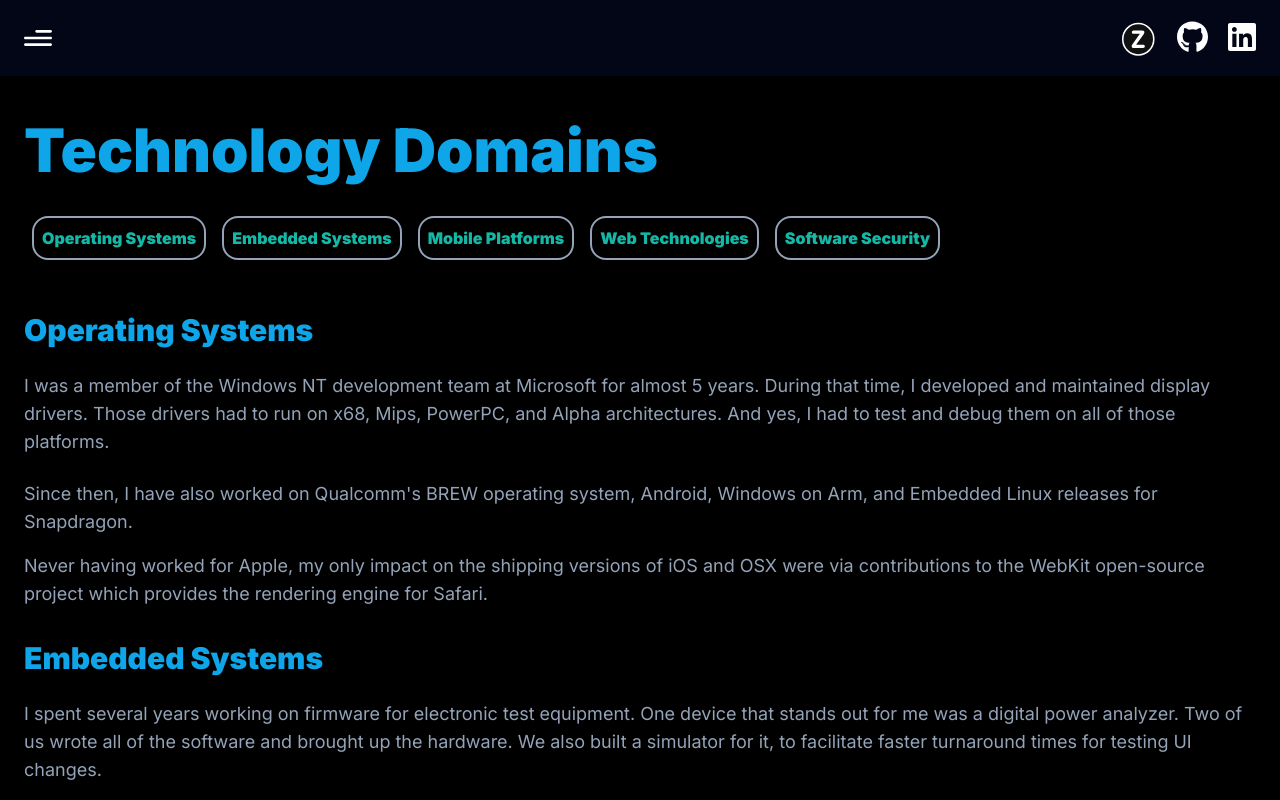
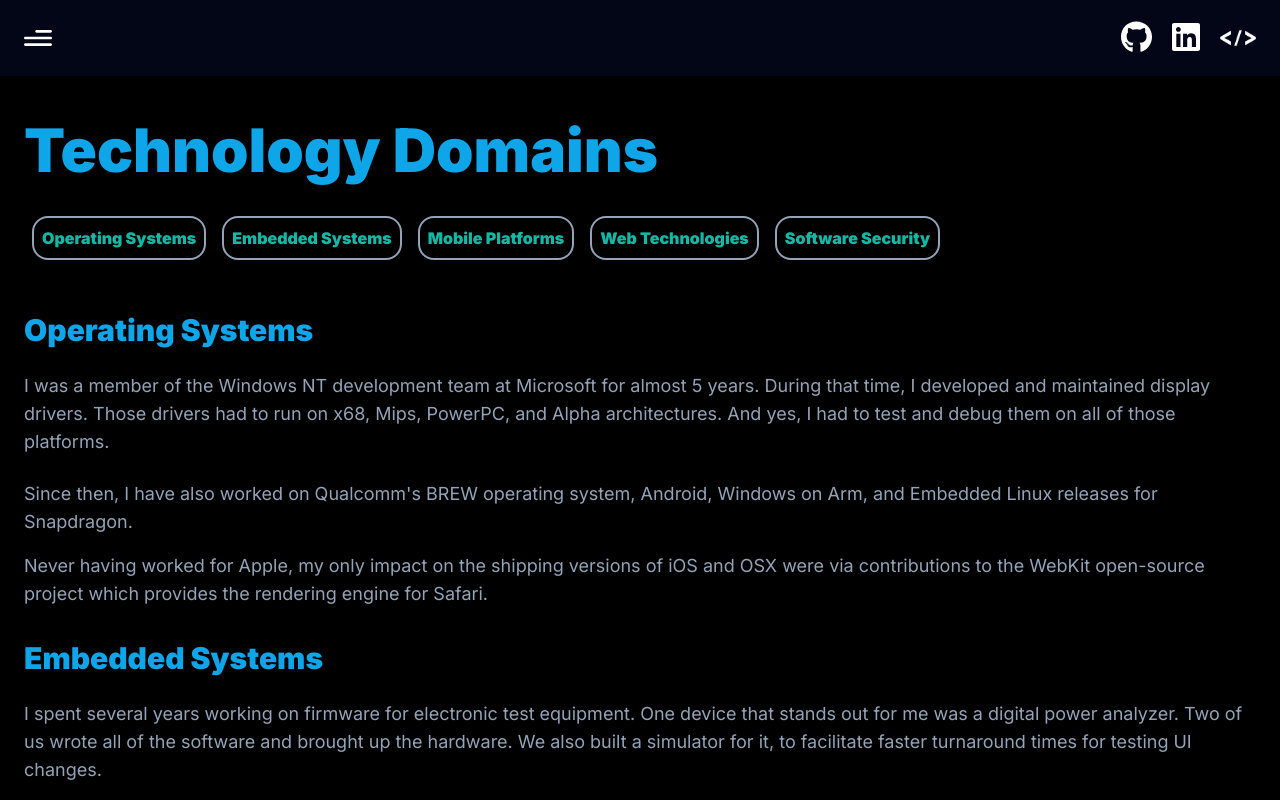
Before and after one commit to veryoddthomas/about, a Next.js app: page /domains in a window 1280 px wide. Shown: the top 800 px of the page. Built offline with nearby package versions, Linux system fonts and the light colour scheme; a web font is replaced by a local one.

Commit message:
Hide Z logo and add src link
Added a '</>' logo linking to the project source
for the website

```diff
--- a/app/assets/index.js
+++ b/app/assets/index.js
@@ -44,6 +44,7 @@
 import ucsd from "./ucsd.png";  // "./ucsd-seal.png"
 import valhalla from "./company/valhalla.png";
 import dod from "./dod.png";
+import src from "./src.png";
 
 
 export {
@@ -89,4 +90,5 @@
   ucsd,
   valhalla,
   dod,
+  src,
 };
--- a/app/components/Navbar.jsx
+++ b/app/components/Navbar.jsx
@@ -4,7 +4,7 @@
 import Image from "next/image";
 import Link from "next/link";
 import Button from "./Button";
-import { logo, menu, close } from "../assets";
+import { logo, menu, close, src } from "../assets";
 
 import { FontAwesomeIcon } from '@fortawesome/react-fontawesome';
 import { faGithub, faLinkedin } from '@fortawesome/free-brands-svg-icons';
@@ -24,25 +24,21 @@
 const NameLogo = () => {
   return (
     <span className="flex flex-row items-center gap-5">
-      < Link
-        href='/'
-        className='flex items-center gap-2'
-        onClick={() => { window.scrollTo(0, 0); }}
-      >
+      {/* < Link href='/debug' className='flex items-center gap-2' onClick={() => { window.scrollTo(0, 0); }} >
         <Image src={logo} alt='logo' className='w-9 h-9 object-contain' />
-
-        {/* <div className='text-primary-light hover:text-secondary-light text-[18px] font-bold cursor-pointer flex '>
-          <span className='lg:block hidden'>Tom Zakrajsek&nbsp;
-            &mdash; Software Engineer</span>
-        </div> */}
-      </Link >
+      </Link > */}
 
       <Link rel="noopener noreferrer" href={'https://github.com/veryoddthomas/'}>
         <FontAwesomeIcon icon={faGithub} size="2x" inverse />
       </Link>
+
       <Link rel="noopener noreferrer" href={'https://www.linkedin.com/in/tom-zakrajsek/'}>
         <FontAwesomeIcon icon={faLinkedin} size="2x" inverse />
       </Link>
+
+      < Link href={'https://github.com/veryoddthomas/about'} className='flex items-center gap-2'  >
+        <Image src={src} alt='source' className='w-9 h-9 object-contain' />
+      </Link >
     </span>
   );
 }
```
Also changed, not shown: app/assets/src.png (added).
